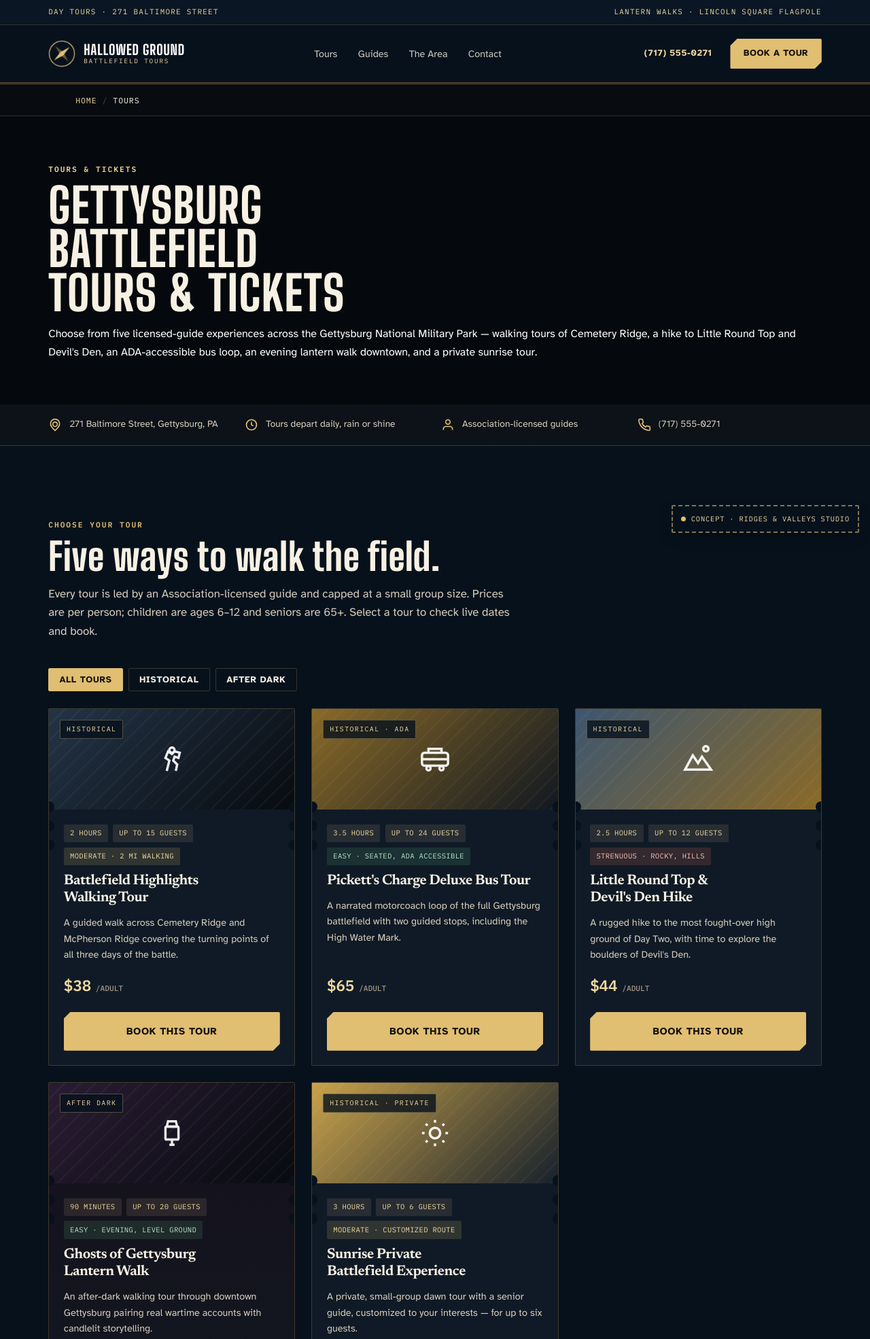
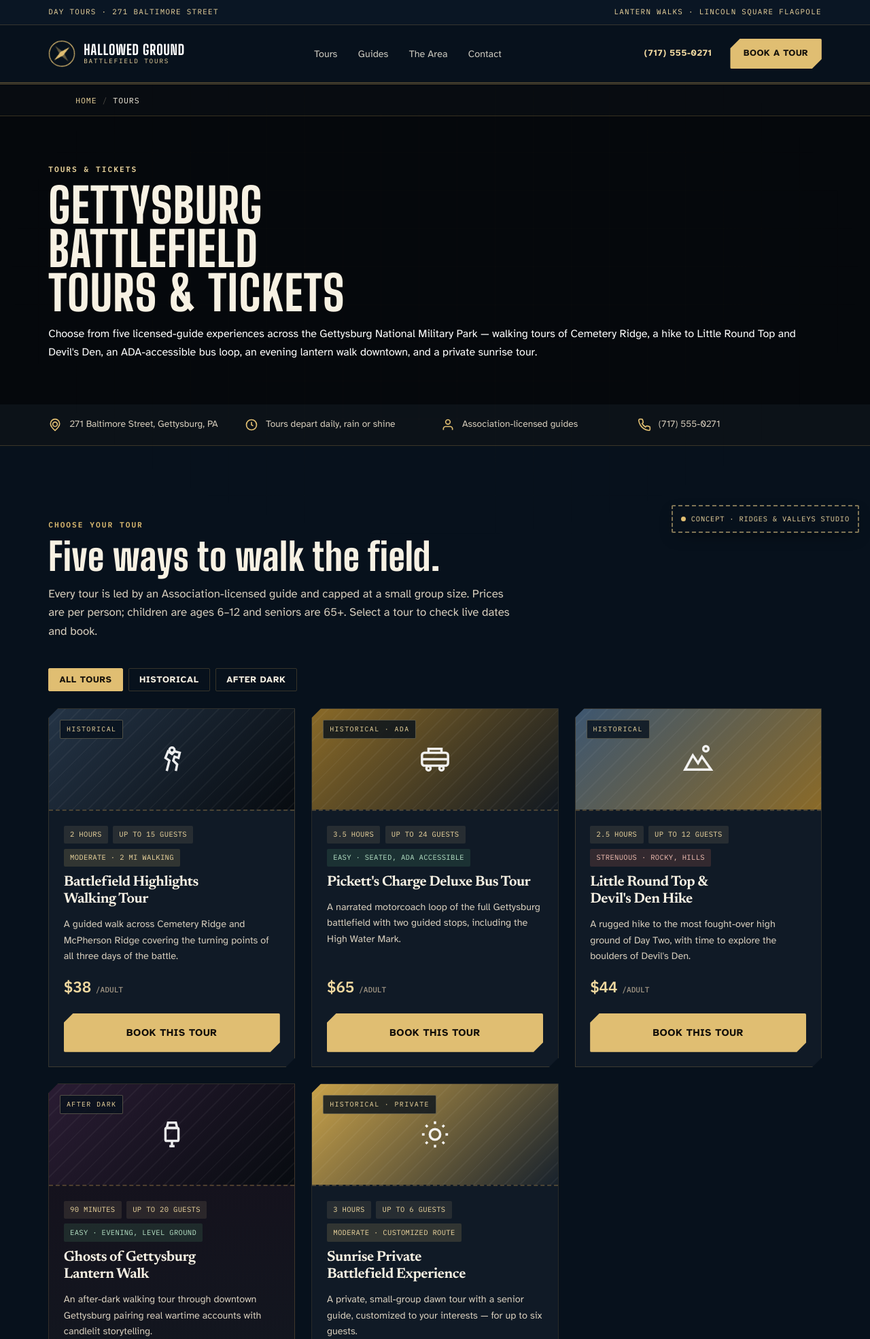
Before and after one commit to matthummel-pa/tour-hallowed-ground-tours-theme, a PHP site: page /tours.html in a window 1280 px wide. Shown: the top 1970 px of the page at 68% size. Run offline with PHP 8.4, Linux system fonts and the light colour scheme.

Commit message:
Make ticket-cut cards read as stubs, not rounded agency cards
Co-authored-by: Matt Hummel <matthummel@proton.me>

```diff
--- a/styles.css
+++ b/styles.css
@@ -62,7 +62,7 @@
   --radius-sm:2px;
   --radius-md:3px;
   --radius-lg:4px;
-  --ticket: polygon(10px 0, 100% 0, 100% calc(100% - 10px), calc(100% - 10px) 100%, 0 100%, 0 10px);
+  --ticket: polygon(14px 0, 100% 0, 100% calc(100% - 14px), calc(100% - 14px) 100%, 0 100%, 0 14px);
   --shadow-soft: 0 30px 80px -40px rgba(0,0,0,0.85);
   --shadow-card: 0 1px 0 rgba(240,217,160,0.08), 0 18px 40px -24px rgba(0,0,0,0.7);
 
@@ -579,18 +579,19 @@ section{ scroll-margin-top: calc(var(--header-h) + var(--rail-h) + 12px); }
 
 .tour-card{
   background: var(--color-surface);
-  border-radius:var(--radius-sm); overflow:hidden;
+  border-radius:0;
+  overflow:visible;
   border:1px solid var(--color-border);
   display:flex; flex-direction:column;
   position:relative;
+  clip-path: var(--ticket);
   transition: transform 0.28s var(--ease), box-shadow 0.28s var(--ease), border-color 0.28s var(--ease);
 }
-.tour-card::before, .tour-card::after{
-  content:""; position:absolute; top:136px; width:16px; height:16px; border-radius:50%;
-  background: var(--color-bg); z-index:2;
+.tour-card::before, .tour-card::after{ display:none; }
+.tour-body{
+  padding:1.35rem; display:flex; flex-direction:column; gap:0.7rem; flex:1;
+  border-top: 2px dashed rgba(224,177,90,0.28);
 }
-.tour-card::before{ left:-8px; box-shadow: 0 28px 0 var(--color-bg), 0 56px 0 var(--color-bg); }
-.tour-card::after{ right:-8px; box-shadow: 0 28px 0 var(--color-bg), 0 56px 0 var(--color-bg); }
 .tour-card:hover{ transform:translateY(-6px) rotate(-0.35deg); border-color: var(--brick); }
 .tour-card.is-hidden{ display:none; }
 .tour-card[data-category="after-dark"]{ background: linear-gradient(180deg, #16101c, var(--slate-850)); }
@@ -617,7 +618,6 @@ section{ scroll-margin-top: calc(var(--header-h) + var(--rail-h) + 12px); }
   padding:0.28rem 0.55rem; border-radius: var(--radius-sm); border:1px solid rgba(240,217,160,0.3);
 }
 
-.tour-body{ padding:1.35rem; display:flex; flex-direction:column; gap:0.7rem; flex:1; }
 .tour-meta{ display:flex; flex-wrap:wrap; gap:0.45rem; }
 .chip{
   font-family:var(--font-mono); font-size:0.66rem; letter-spacing:0.03em; text-transform:uppercase;
```
